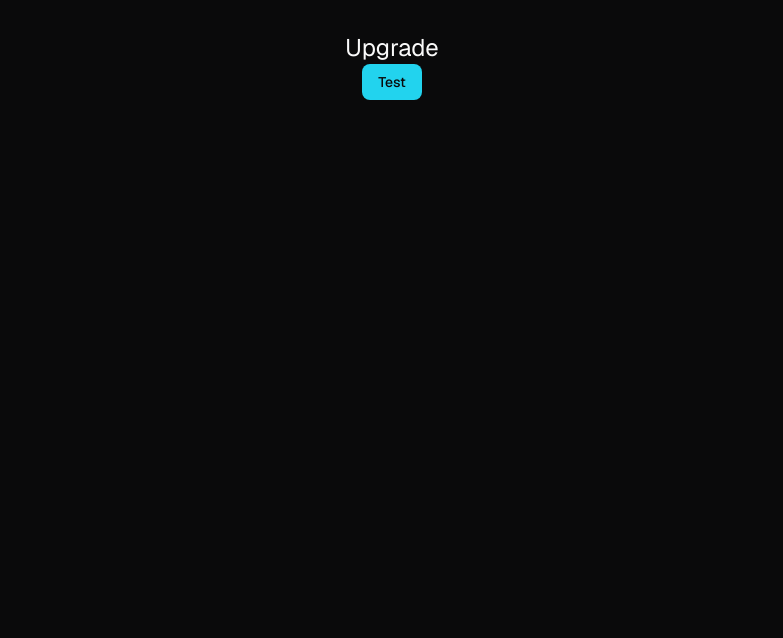
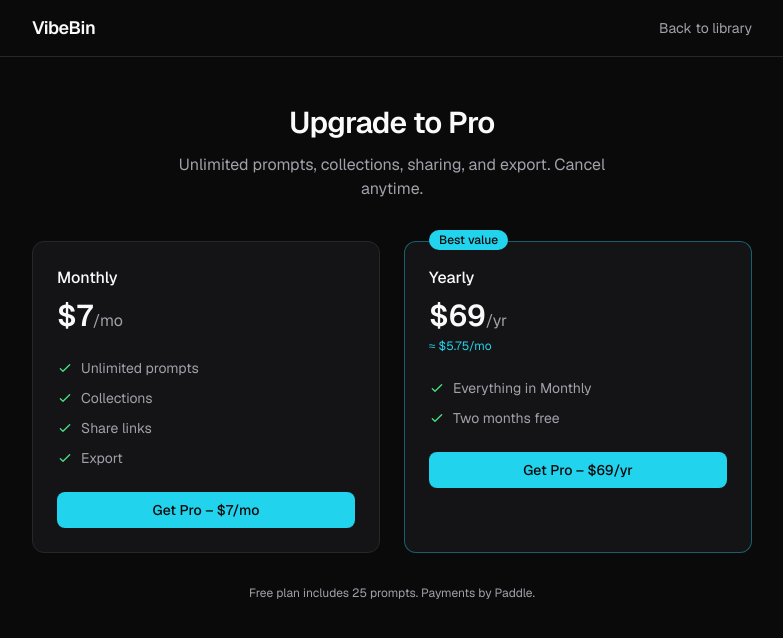
Before and after one commit to ron4veterans-cmd/vibebin, a Next.js app: page /upgrade in a window 1280 px wide. Shown: the top 638 px of the page, without its empty margins (248-1031 px from the left). Built offline with nearby package versions, Linux system fonts and the light colour scheme.

Commit message:
Restore full upgrade page

```diff
--- a/src/app/upgrade/page.tsx
+++ b/src/app/upgrade/page.tsx
@@ -3,7 +3,11 @@
 import Link from "next/link";
 import { useState } from "react";
 import { Button } from "@/components/Button";
-import { FREE_PROMPT_LIMIT, PRO_MONTHLY_PRICE, PRO_YEARLY_PRICE } from "@/types";
+import {
+  FREE_PROMPT_LIMIT,
+  PRO_MONTHLY_PRICE,
+  PRO_YEARLY_PRICE,
+} from "@/types";
 import { IconCheck } from "@/components/Icons";
 
 export default function UpgradePage() {
@@ -29,6 +33,7 @@ if (!supabase) {
       return;
     }
     const { data: { user } } = await supabase.auth.getUser();
+
     if (!user) {
       setError("Please sign in first.");
       return;
@@ -50,10 +55,86 @@ const { data: { user } } = await supabase.auth.getUser();
     document.body.appendChild(script);
     setLoading(plan);
   };
+
   return (
-    <div className="min-h-screen p-8 text-center">
-      <h1 className="text-2xl">Upgrade</h1>
-      <Button onClick={() => startCheckout("monthly")}>Test</Button>
+    <div className="min-h-screen flex flex-col">
+      <header className="border-b border-border">
+        <div className="max-w-3xl mx-auto px-6 h-14 flex items-center justify-between">
+          <Link href="/" className="text-lg font-semibold tracking-tight">
+            VibeBin
+          </Link>
+          <Link href="/library" className="text-sm text-muted hover:text-foreground">
+            Back to library
+          </Link>
+        </div>
+      </header>
+
+      <main className="flex-1 max-w-3xl mx-auto px-6 py-12 w-full">
+        <h1 className="text-3xl font-semibold tracking-tight text-center">
+          Upgrade to Pro
+        </h1>
+        <p className="mt-3 text-muted text-center max-w-md mx-auto">
+          Unlimited prompts, collections, sharing, and export. Cancel anytime.
+        </p>
+
+        {error && (
+          <div className="mt-6 max-w-md mx-auto rounded-lg border border-destructive/40
+bg-destructive/10 p-3 text-sm text-destructive text-center">
+            {error}
+          </div>
+        )}
+
+        <div className="mt-10 grid sm:grid-cols-2 gap-6">
+          <div className="border border-border rounded-xl p-6 bg-surface">
+            <h2 className="font-medium">Monthly</h2>
+            <p className="mt-2 text-3xl font-semibold">
+              ${PRO_MONTHLY_PRICE}
+              <span className="text-base font-normal text-muted">/mo</span>
+            </p>
+            <ul className="mt-6 space-y-2.5 text-sm text-muted">
+              <li className="flex gap-2"><IconCheck className="w-4 h-4 text-success shrink-0 mt-0.5" />
+Unlimited prompts</li>
+              <li className="flex gap-2"><IconCheck className="w-4 h-4 text-success shrink-0 mt-0.5" />
+Collections</li>
+              <li className="flex gap-2"><IconCheck className="w-4 h-4 text-success shrink-0 mt-0.5" />
+Share links</li>
+              <li className="flex gap-2"><IconCheck className="w-4 h-4 text-success shrink-0 mt-0.5" />
+Export</li>
+            </ul>
+            <Button className="w-full mt-6" disabled={loading !== null} onClick={() =>
+startCheckout("monthly")}>
+              {loading === "monthly" ? "Opening…" : `Get Pro – $${PRO_MONTHLY_PRICE}/mo`}
+            </Button>
+          </div>
+
+          <div className="border border-accent/40 rounded-xl p-6 bg-surface relative">
+            <div className="absolute -top-3 left-6 bg-accent text-background text-xs font-medium px-2.5
+py-0.5 rounded-full">
+              Best value
+            </div>
+            <h2 className="font-medium">Yearly</h2>
+            <p className="mt-2 text-3xl font-semibold">
+              ${PRO_YEARLY_PRICE}
+              <span className="text-base font-normal text-muted">/yr</span>
+            </p>
+            <p className="text-xs text-accent mt-1">≈ ${(PRO_YEARLY_PRICE / 12).toFixed(2)}/mo</p>
+            <ul className="mt-6 space-y-2.5 text-sm text-muted">
+              <li className="flex gap-2"><IconCheck className="w-4 h-4 text-success shrink-0 mt-0.5" />
+Everything in Monthly</li>
+              <li className="flex gap-2"><IconCheck className="w-4 h-4 text-success shrink-0 mt-0.5" />
+Two months free</li>
+            </ul>
+            <Button className="w-full mt-6" disabled={loading !== null} onClick={() =>
+startCheckout("yearly")}>
+              {loading === "yearly" ? "Opening…" : `Get Pro – $${PRO_YEARLY_PRICE}/yr`}
+            </Button>
+          </div>
+        </div>
+
+        <p className="mt-8 text-center text-xs text-muted">
+          Free plan includes {FREE_PROMPT_LIMIT} prompts. Payments by Paddle.
+        </p>
+      </main>
     </div>
   );
 }
```
Lines whose indentation alone changed are shown as unchanged.
